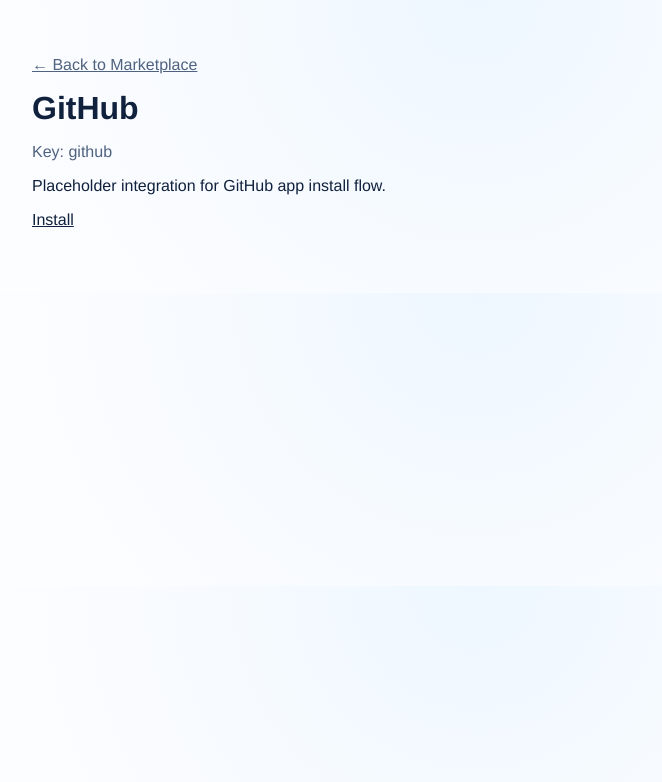
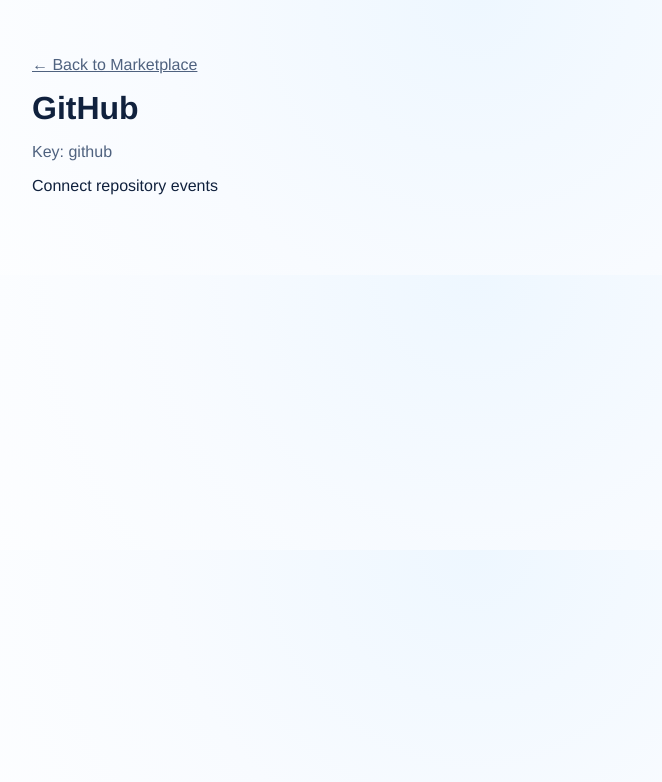
Before and after one commit to Jinming7/agents-marketplace, a Next.js app in the folder apps/frontend/: page /apps/github in a window 1280 px wide. Shown: the top 782 px of the page, without its empty margins (164-826 px from the left). Built offline with nearby package versions, Linux system fonts and the light colour scheme; no server answers.

Commit message:
fix: simplify frontend for Vercel build

```diff
--- a/apps/frontend/app/apps/[appKey]/page.tsx
+++ b/apps/frontend/app/apps/[appKey]/page.tsx
@@ -1,6 +1,5 @@
 import { notFound } from "next/navigation";
 import Link from "next/link";
-import { fetchAppByKey } from "../../../lib/api";
 
 export const dynamic = "force-dynamic";
 
@@ -10,8 +9,14 @@
 
 export default async function AppDetailPage({ params }: Props) {
   const { appKey } = await params;
-  const app = await fetchAppByKey(appKey);
 
+  const apps: Record<string, { name: string; description: string }> = {
+    slack: { name: "Slack", description: "Send alerts to Slack channels" },
+    github: { name: "GitHub", description: "Connect repository events" },
+    notion: { name: "Notion", description: "Sync docs and tasks" }
+  };
+
+  const app = apps[appKey];
   if (!app) {
     notFound();
   }
@@ -20,13 +25,8 @@
     <main>
       <p className="meta"><Link href="/">← Back to Marketplace</Link></p>
       <h1>{app.name}</h1>
-      <p className="meta">Key: {app.appKey}</p>
+      <p className="meta">Key: {appKey}</p>
       <p>{app.description}</p>
-
-      {/* Atlassian pattern: Install button is active - click to login if needed */}
-      <Link href={`/install/${app.appKey}`} className="cta-button">
-        Install
-      </Link>
     </main>
   );
 }
```
